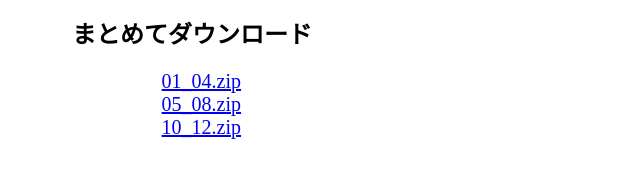
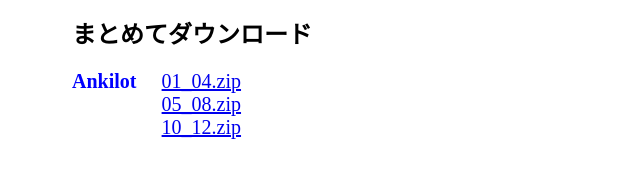
Before and after one commit to moriwakiren-fucc/pastmon, a plain HTML site: page 00定期考査対策/2年/2学期末/index.html in a window 1280 px wide. Shown: the part 358-536 px from the top of the page, 0-640 px from the left. Drawn offline with Linux system fonts and the light colour scheme.

Commit message:
Update index.html

```diff
--- a/00定期考査対策/2年/2学期末/index.html
+++ b/00定期考査対策/2年/2学期末/index.html
@@ -1 +1 @@
-<h2 style="margin-left:5vw;">科目ごと</h2><div width="80vw" style="margin-left:12vw; font-size:1.25em; color:#0000ff; text-decoration:none;"><a href="./01_論国.pdf">01_論国.pdf</a><br><a href="./02_古典.pdf">02_古典.pdf</a><br><a href="./03_数Ⅱ数Ⅲ.pdf">03_数Ⅱ数Ⅲ.pdf</a><br><a href="./04_数B.pdf">04_数B.pdf</a><br><a href="./05_英Ｃ.pdf">05_英Ｃ.pdf</a><br><a href="./06_論表.pdf">06_論表.pdf</a><br><a href="./08_物理.pdf">08_物理.pdf</a><br><a href="./10_公共.pdf">10_公共.pdf</a><br><a href="./11_保健.pdf">11_保健.pdf</a><br><a href="./12_情報.pdf">12_情報.pdf</a><br></div><div height="10vh"></div><h2 style="margin-left:5vw;">まとめてダウンロード</h2><div width="80vw" style="position:absolute; margin-left:12vw; font-size:1.25em; color:#0000ff;"><a href="./01_04.zip">01_04.zip</a><br><a href="./05_08.zip">05_08.zip</a><br><a href="./10_12.zip">10_12.zip</a><br></div>
+<h2 style="margin-left:5vw;">科目ごと</h2><div width="80vw" style="margin-left:12vw; font-size:1.25em; color:#0000ff; text-decoration:none;"><a href="./01_論国.pdf">01_論国.pdf</a><br><a href="./02_古典.pdf">02_古典.pdf</a><br><a href="./03_数Ⅱ数Ⅲ.pdf">03_数Ⅱ数Ⅲ.pdf</a><br><a href="./04_数B.pdf">04_数B.pdf</a><br><a href="./05_英Ｃ.pdf">05_英Ｃ.pdf</a><br><a href="./06_論表.pdf">06_論表.pdf</a><br><a href="./08_物理.pdf">08_物理.pdf</a><br><a href="./10_公共.pdf">10_公共.pdf</a><br><a href="./11_保健.pdf">11_保健.pdf</a><br><a href="./12_情報.pdf">12_情報.pdf</a><br></div><div height="10vh"></div><h2 style="margin-left:5vw;">まとめてダウンロード</h2><div width="80vw" style="position:absolute; margin-left:12vw; font-size:1.25em; color:#0000ff;"><a href="./01_04.zip">01_04.zip</a><br><a href="./05_08.zip">05_08.zip</a><br><a href="./10_12.zip">10_12.zip</a><br></div><h2 width="80vw" style="margin-left:5vw; font-size:1.25em; color:#0000ff; text-decoration:none;"><a>Ankilot</a></h2>
```
